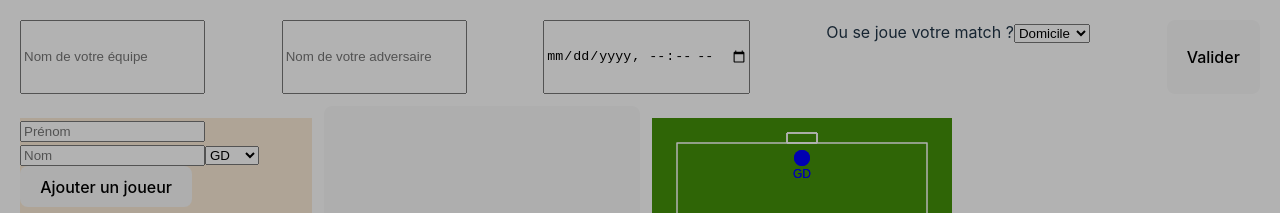
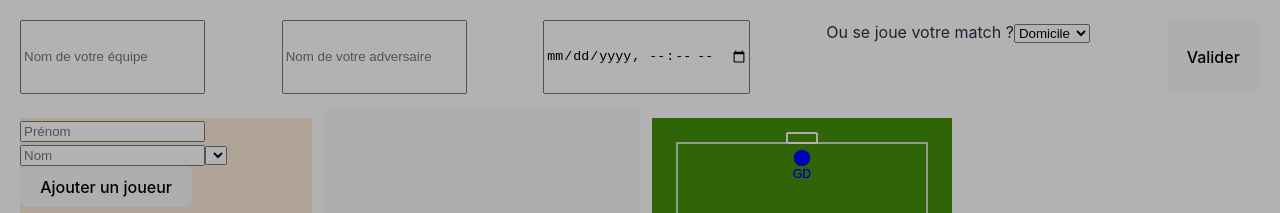
Before and after one commit to ceulain/match-report, a React (Vite) app: page / in a window 1280 px wide. Shown: the top 213 px of the page. Built offline with nearby package versions, Linux system fonts and the light colour scheme.

Commit message:
feat: add dynamic post

```diff
--- a/src/PlayerHandler/index.tsx
+++ b/src/PlayerHandler/index.tsx
@@ -1,30 +1,20 @@
 import { useState } from "react";
 import classes from "./styles.module.css";
 import { Player, Post } from "../types";
-import { useAppDispatch } from "../AppContext";
-
-const posts = [
-  "GD",
-  "ARD",
-  "DCD",
-  "DCG",
-  "ARG",
-  "MC",
-  "MCD",
-  "MCG",
-  "AD",
-  "AV",
-  "AG",
-];
+import { useApp, useAppDispatch } from "../AppContext";
 
 const PlayerHandler = () => {
-  const dispatch = useAppDispatch();
-
   const initState = {
     firstName: "",
     lastName: "",
     post: "" as Post,
   };
+
+  const dispatch = useAppDispatch();
+  const {
+    matchInfo: { composition },
+  } = useApp();
+
   const [player, setPlayer] = useState<Player>(initState);
 
   const handleChange = (
@@ -55,7 +45,7 @@ const PlayerHandler = () => {
         onChange={handleChange}
       />
       <select name="post" onChange={handleChange}>
-        {posts.map((post, index) => (
+        {Object.keys(composition ?? {}).map((post, index) => (
           <option key={index} value={post}>
             {post}
           </option>
```
